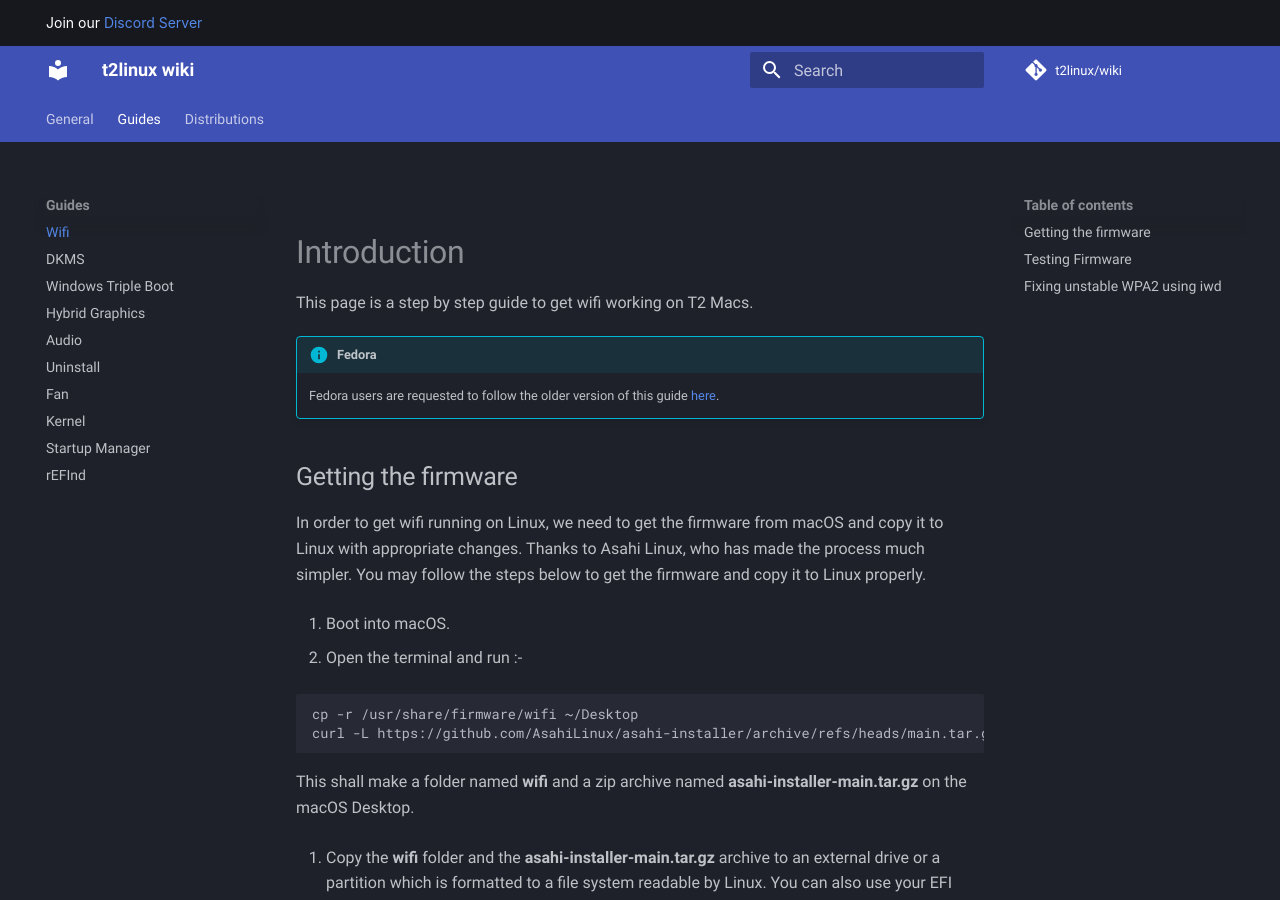
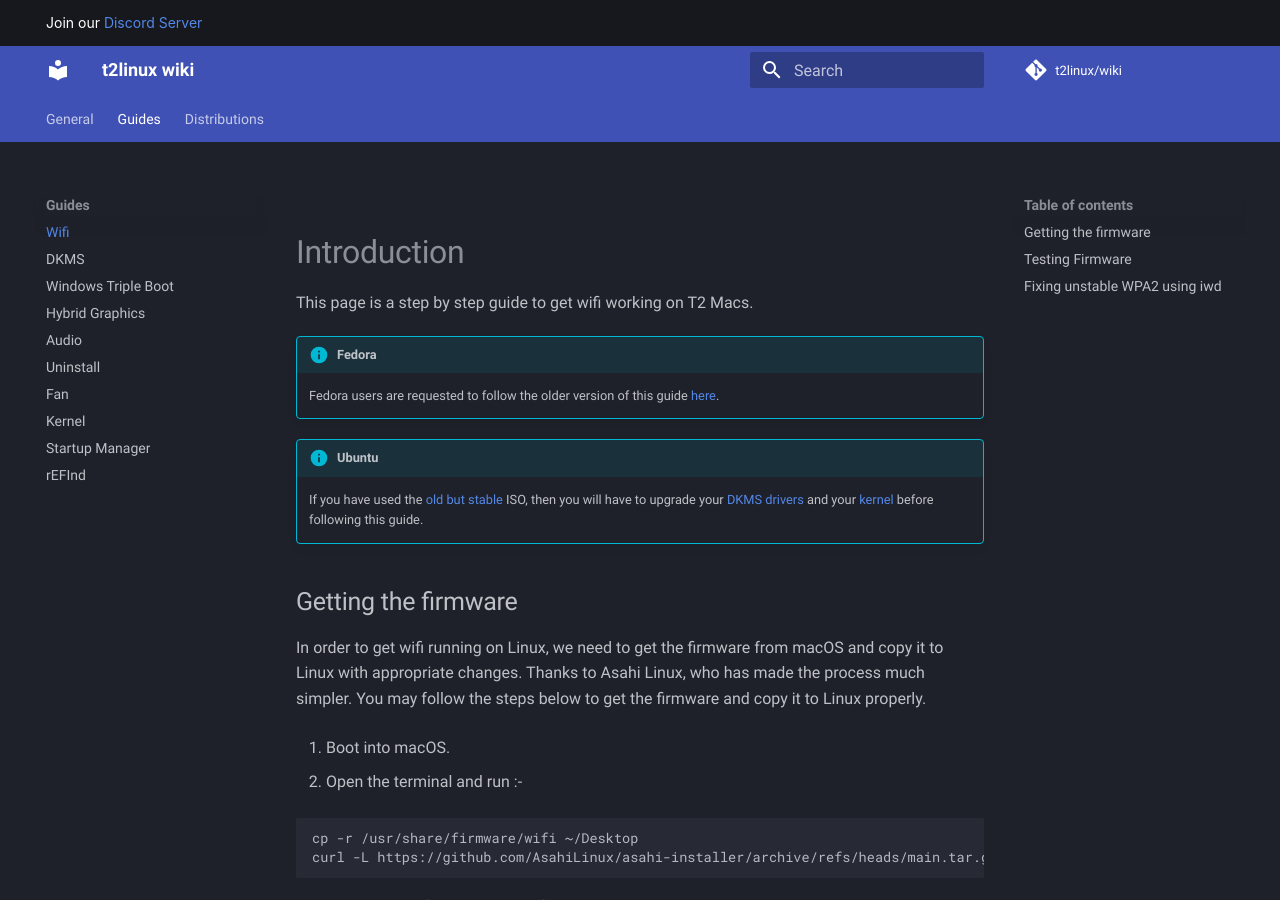
Before and after one commit to t2linux/wiki, an MkDocs documentation site: the page built from docs/guides/wifi.md, in a window 1280 px wide and 900 px high. Built offline with MkDocs 1.6.1 and Material for MkDocs 9.7.7, drawn with Linux system fonts in a browser that asks for light colours; comment, search, counter and statistics services are not loaded.

Commit message:
Update wifi.md

```diff
--- a/docs/guides/wifi.md
+++ b/docs/guides/wifi.md
@@ -4,6 +4,9 @@ This page is a step by step guide to get wifi working on T2 Macs.
 
 !!! Info "Fedora"
     Fedora users are requested to follow the older version of this guide [here](https://github.com/t2linux/wiki/blob/a4b46a7cfbe7efcbb6a0b6111e22172b0f5c4a77/docs/guides/wifi.md).
+
+!!! Info "Ubuntu"
+    If you have used the [old but stable](https://github.com/marcosfad/mbp-ubuntu/releases/tag/v20.04-5.7.19-1) ISO, then you will have to upgrade your [DKMS drivers](https://wiki.t2linux.org/guides/dkms/) and your [kernel](https://github.com/AdityaGarg8/T2-Ubuntu-Kernel#pre-installation-steps) before following this guide.
 
 ## Getting the firmware
 
```
